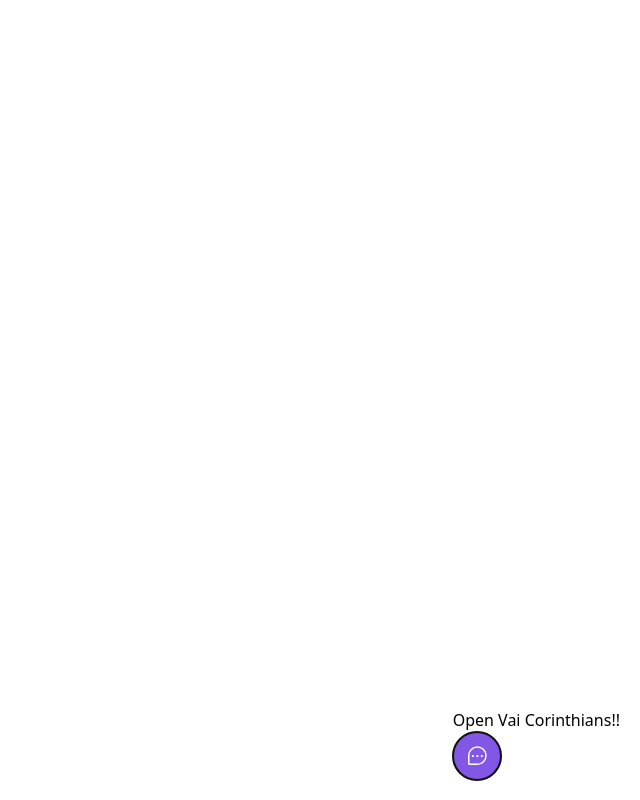
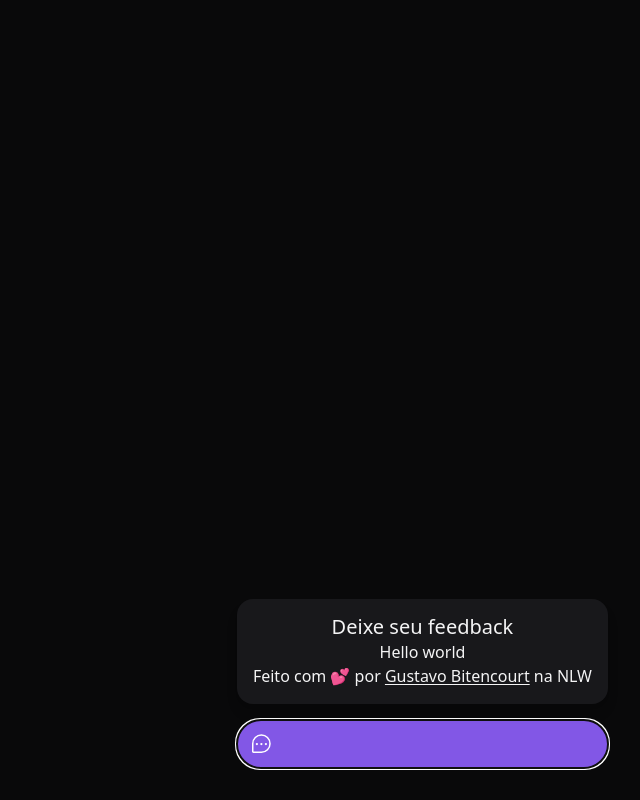
Before and after one commit to GustBitencourt/nlw-return-feedget, a React (Vite) app in the folder nlw-front/: page / in a window 1280 px wide. Both pictures are taken after a click on the button "Feedback". Shown: the whole page, without its empty margins (640-1280 px from the left). Built offline with nearby package versions, Linux system fonts and the light colour scheme.

Commit message:
Form e Botão para fechar ele

```diff
--- /dev/null
+++ b/nlw-front/src/components/CloseButtom/index.tsx
@@ -0,0 +1,10 @@
+import { Popover } from '@headlessui/react'
+import { X } from 'phosphor-react'
+
+export const CloseButton = () => {
+  return (
+    <Popover.Button className="top-5 right-5 text-zinc-400 hover:text-zinc-100" title="Fechar formulário de feedback">
+        <X className="w-4 h-4" height="bold" />
+    </Popover.Button>
+  )
+}
--- a/nlw-front/src/components/Widget/index.tsx
+++ b/nlw-front/src/components/Widget/index.tsx
@@ -1,12 +1,15 @@
 import { ChatTeardropDots } from 'phosphor-react';
 import { Popover } from '@headlessui/react';
+import { WidgetForm } from '../WidgetForm';
 
 export const Widget = () => {
 
     return (
-        <Popover className="absolute bottom-5 right-5">
+        <Popover className="absolute bottom-4 right-4 md:bottom-8 md:right-8 flex flex-col itens-end">
 
-            <Popover.Panel>Open Vai Corinthians!!</Popover.Panel>
+            <Popover.Panel>
+                <WidgetForm />
+            </Popover.Panel>
 
 
             <Popover.Button className="bg-brand-500 rounded-full px-3 h-12 text-white flex items-center group">
--- /dev/null
+++ b/nlw-front/src/components/WidgetForm/index.tsx
@@ -0,0 +1,17 @@
+export const WidgetForm = () => {
+  return (
+    <div className="bg-zinc-900 p-4 relative rounded-2xl mb-4 flex flex-col items-center shadow-lg w-[calc(100vw-2rem)] md:w-auto">
+      <header>
+        <span className="text-xl leading-6 ">Deixe seu feedback</span>
+
+
+      </header>
+
+      <p>Hello world</p>
+
+      <footer>
+        Feito com 💕 por <a className="underline underline-offset-2" href="https://www.linkedin.com/in/gustavobiten" target="_blank" rel="noopener noreferrer">Gustavo Bitencourt</a> na NLW
+      </footer>
+    </div>
+  )
+}
--- a/nlw-front/src/global.css
+++ b/nlw-front/src/global.css
@@ -1,3 +1,7 @@
 @tailwind base;
 @tailwind components;
 @tailwind utilities;
+
+body {
+    @apply bg-dark-500 text-zinc-100;
+}
--- a/nlw-front/tailwind.config.js
+++ b/nlw-front/tailwind.config.js
@@ -5,6 +5,9 @@
       colors: {
         brand: {
           500: "#8257e6",
+        },
+        dark: {
+          500: '#09090A',
         }
       }
     },
```
